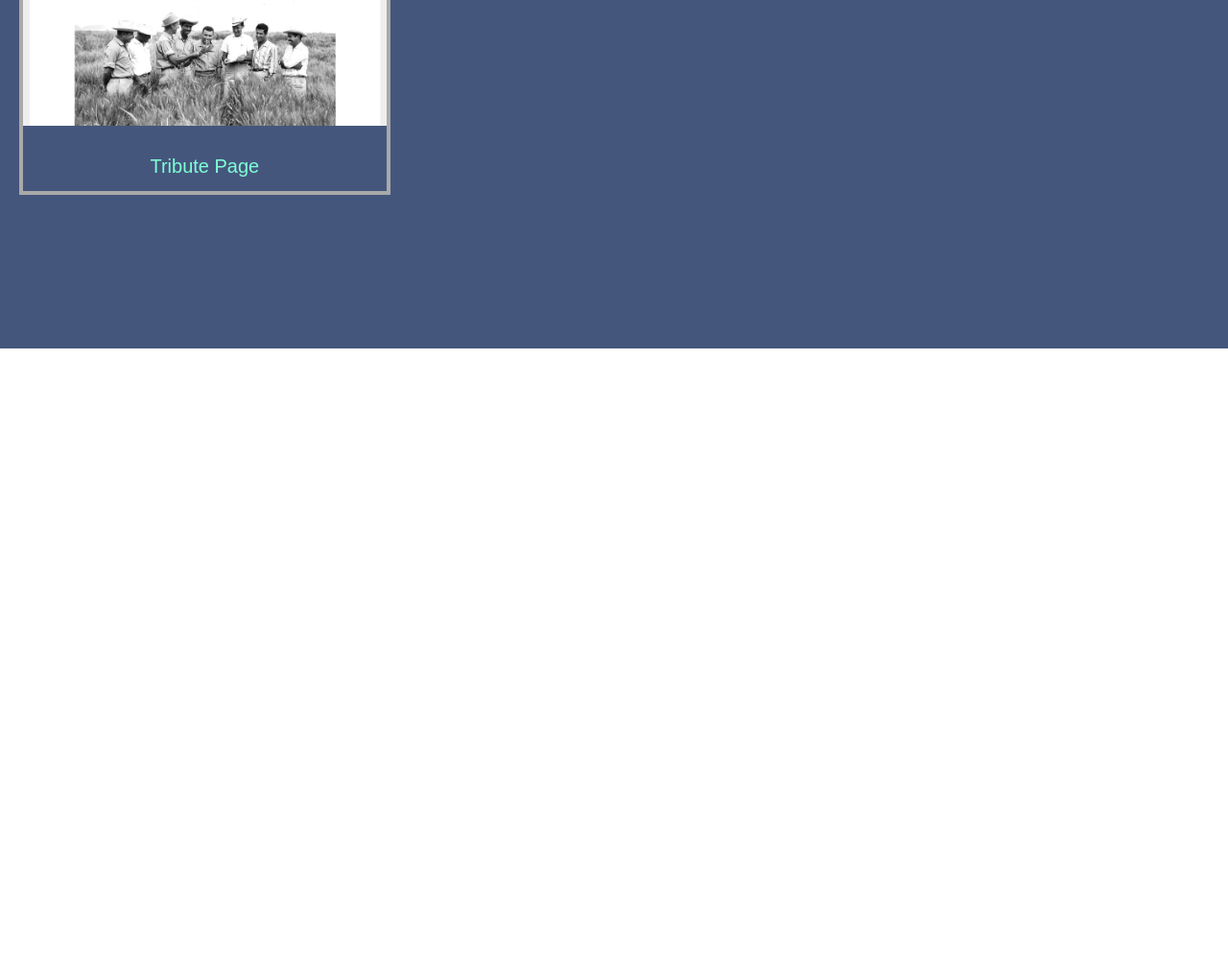
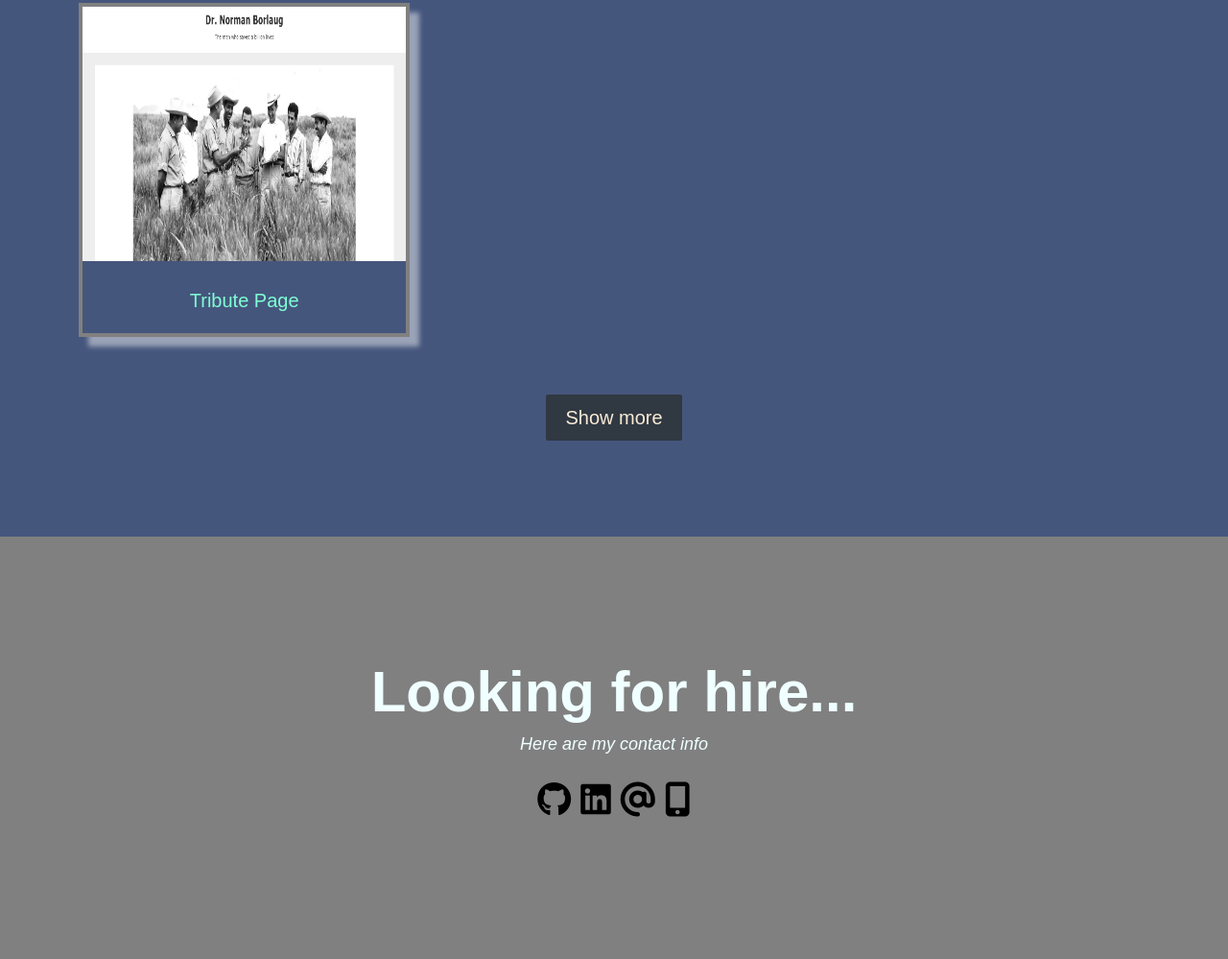
Before and after one commit to dagfedlu/personal-portfolio, a plain HTML site: page index.html in a window 1280 px wide. Shown: the part 2206-3205 px from the top of the page at 96% size. Before the commit the page ends 2569 px from the top, so only its background shows below. Drawn offline with Linux system fonts and the light colour scheme.

Commit message:
adds contact and footer section

```diff
--- a/index.html
+++ b/index.html
@@ -5,6 +5,7 @@
     <meta http-equiv="X-UA-Compatible" content="IE=edge">
     <meta name="viewport" content="width=device-width, initial-scale=1.0">
     <link rel="stylesheet" href="style.css">
+    <script src="https://kit.fontawesome.com/31149d48b0.js" crossorigin="anonymous"></script>
     <title>My Portfolio</title>
 </head>
 <body>
@@ -65,6 +66,26 @@
                 <p class="projects-title">Tribute Page</p>
             </a>
         </div>
+        <a href="#" class="btn btn-show-all">
+            Show more
+        </a>
+    </section>
+    <!-- contact section -->
+    <section id="contact">
+        <h2>Looking for hire...</h2>
+        <p><i>Here are my contact info</i></p>
+        <!-- footer section-->
+        <footer id="footer">
+            <div class="container-fluid">
+            <!-- social media icons -->
+                <div class="social-icons mt-4">
+                    <a href="https://github.com/dagfedlu" target="_blank"<i class="fab fa-github"></i></a>
+                    <a href="https://www.linkedin.com/in/dagmawi-fedlu-b73324119/" target="_blank"><i class="fab fa-linkedin"></i></a>
+                    <a href="mailto:cocnewbie26@gmail.com"><i class="fas fa-at"></i></a>
+                    <a href="tel:251-911-464-324"><i class="fas fa-mobile-alt"></i></a>
+                </div>
+            </div>
+        </footer>
     </section>
 </body>
 </html>
--- a/style.css
+++ b/style.css
@@ -17,6 +17,8 @@ body {
     line-height: 1.4;
     color: azure;
 }
+/* ---------------- */
+
 /* styling our nav bar */
 nav {
     display: flex;
@@ -57,6 +59,7 @@ a {
     color: aliceblue;
 }
 /* ------------------------- */
+
 /* welcome section */
 #welcome-section {
     display: flex;
@@ -77,6 +80,8 @@ a {
     font-style: italic;
     color: #8E3044;
 }
+/* --------------- */
+
 /* about me section */
 #about-me {
     height: 100vh;
@@ -101,6 +106,8 @@ a {
     color: antiquewhite;
     transform: scale(1.03, 1.03);
 }
+/* ----------------- */
+
 /* projects section */
 #projects {
     text-align: center;
@@ -118,7 +125,7 @@ a {
     display: grid;
     grid-template-columns: repeat(auto-fit, minmax(320px, 1fr));
     grid-gap: 4rem;
-    width: 100%;
+    width: 90%;
     max-width: 1280px;
     margin: 0 auto;
     margin-bottom: 6rem;
@@ -126,15 +133,60 @@ a {
 .my-projects a {
     text-decoration: none;
     color: azure;
-    border: 4px solid darkgray;
+    border: 4px solid grey;
+    box-shadow: 10px 10px 5px #9AA3B7;
 }
 .projects-image {
-    height: calc(100% - 6.8rem);
     width: 100%;
-    object-fit: cover;
+    object-fit:inherit;
+    height: 265px;
 }
 .projects-title {
     font-size: 2rem;
     padding: 2rem 0.5rem;
     color: aquamarine;
 }
+.btn-show-all {
+    font-size: 2rem;
+    background: #303841;
+}
+.btn {
+    display: inline-block;
+    padding: 1rem 2rem;
+    border-radius: 2px;
+}
+/* ------------- */
+
+/* contacts section */
+#contact {
+    display: flex;
+    flex-direction: column;
+    justify-content: center;
+    align-items: center;
+    text-align: center;
+    width: 100%;
+    height: 55vh;
+    padding: 0 2rem;
+    background: #808080;
+}
+#contact > h2 {
+    font-size: 6rem;
+    font-weight: 700;
+}
+/* social media icons styling */
+.social-icons {
+    font-size: 36px;
+    cursor: pointer;
+    padding: 20px;
+}
+.fa-github:hover,.fa-mobile-alt:hover,.fa-linkedin:hover, .fa-at:hover {
+    color: #008000;
+}
+.fab, .fas {
+    color: #000000;
+}
+/* footer styling */
+#footer {
+    background-color: #808080;
+    text-align: center;
+}
```
